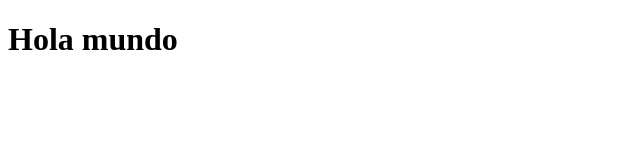
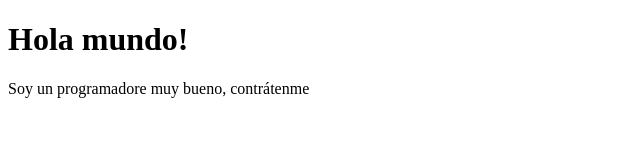
Before and after one commit to aguerrera07/CLASE-HTML-ITBA, a plain HTML site: page index.html in a window 1280 px wide. Shown: the whole page, without its empty margins (0-640 px from the left). Drawn offline with Linux system fonts and the light colour scheme.

Commit message:
ofrecimiento laboral

```diff
--- a/index.html
+++ b/index.html
@@ -7,6 +7,8 @@
     <title>Clase dos</title>
 </head>
 <body>
-    <h1>Hola mundo</h1>
+    <h1>Hola mundo!</h1>
+    <p>Soy un programadore muy bueno, contrátenme </p>
+
 </body>
 </html>
```
